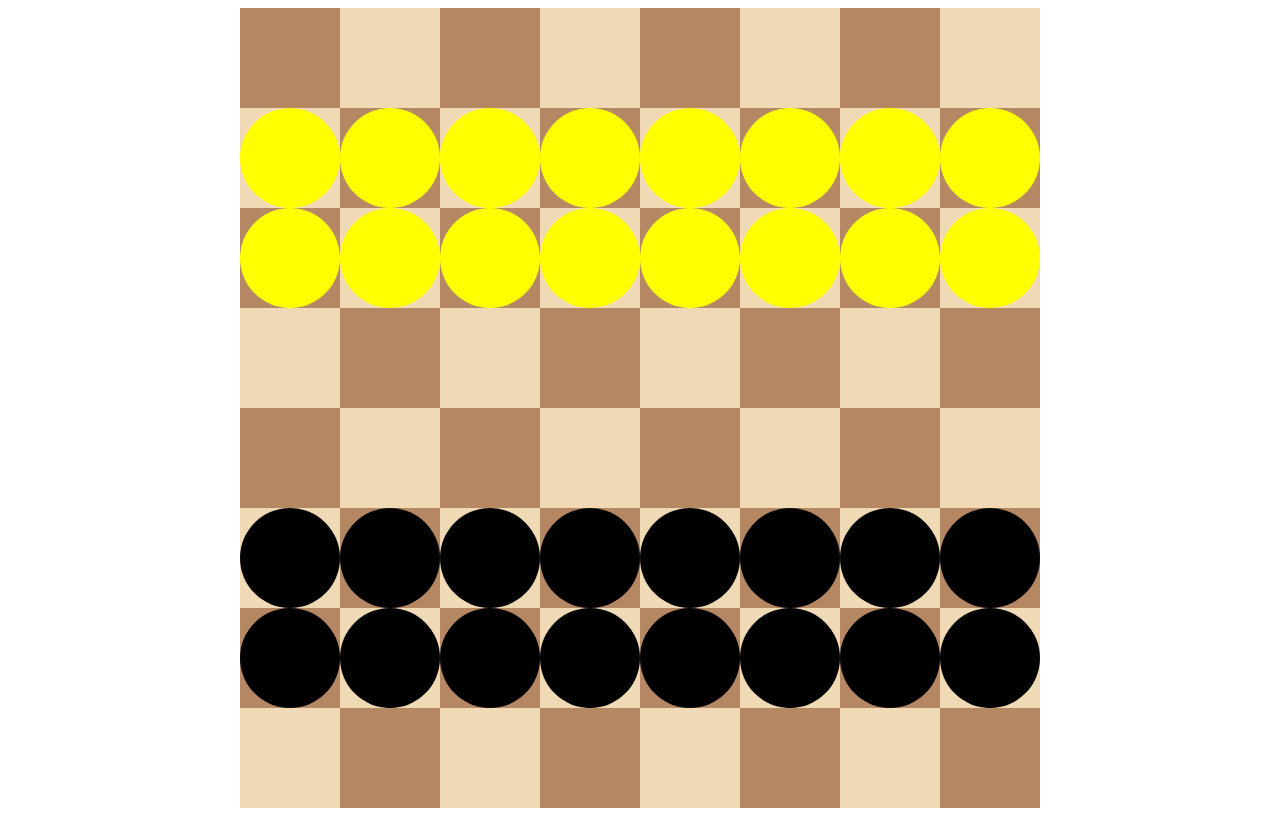
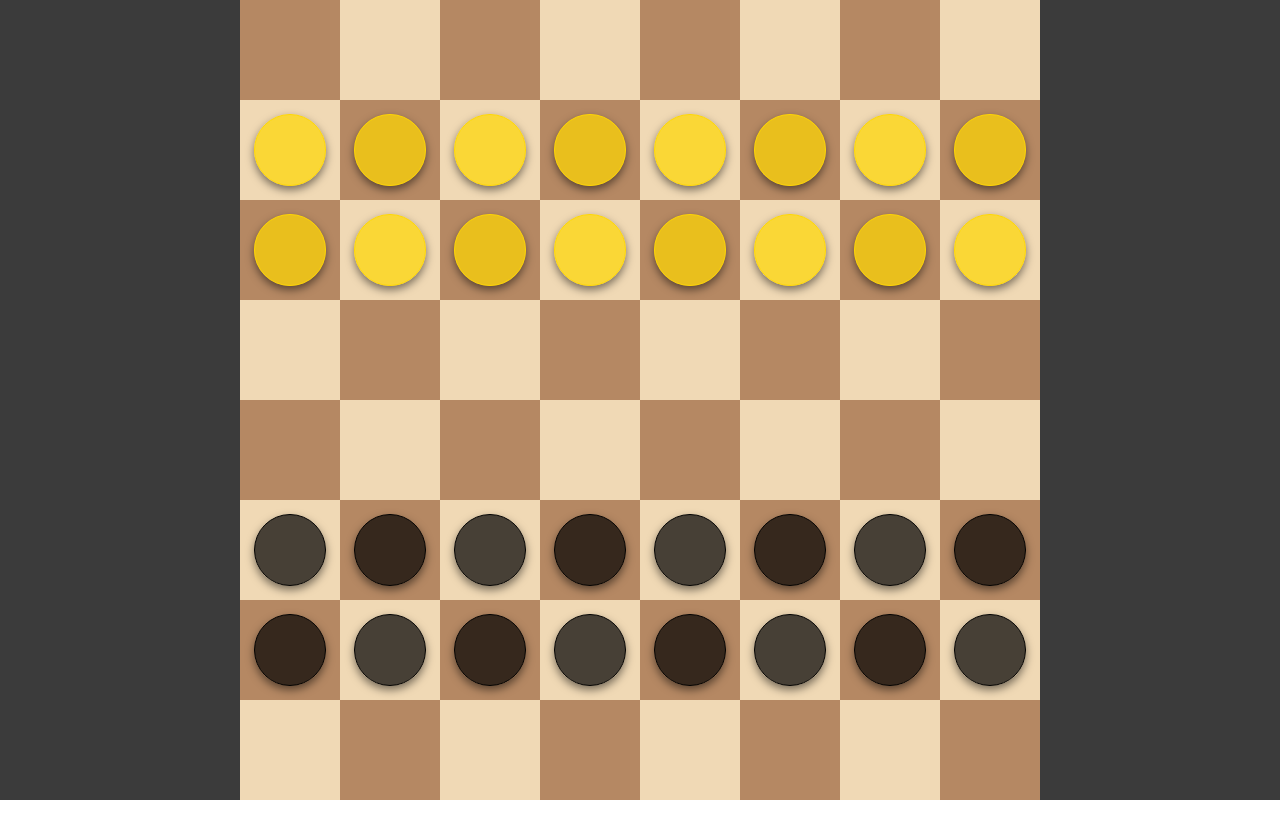
Before and after one commit to https-sam/dama-ai, an Angular app: page / in a window 1280 px wide. Built offline with nearby package versions, Linux system fonts and the light colour scheme.

Commit message:
styled board

```diff
--- a/src/app/app.component.html
+++ b/src/app/app.component.html
@@ -1 +1,3 @@
-<app-game></app-game>
+<main>
+  <app-game></app-game>
+</main>
--- a/src/app/app.component.scss
+++ b/src/app/app.component.scss
@@ -0,0 +1,8 @@
+main {
+  min-width: 100vw;
+  min-height: 100vh;
+  background-color: #3b3b3b;
+  display: flex;
+  justify-content: center;
+  align-items: center;
+}
--- a/src/app/modules/game/components/game.component.scss
+++ b/src/app/modules/game/components/game.component.scss
@@ -2,8 +2,8 @@
   display: grid;
   grid-template-columns: repeat(8, 1fr);
   grid-template-rows: repeat(8, 1fr);
-  max-width: 800px;
-  margin: auto;
+  min-width: 800px;
+  min-height: 800px;
 }
 
 .row {
--- a/src/app/modules/piece/components/piece.component.html
+++ b/src/app/modules/piece/components/piece.component.html
@@ -2,6 +2,7 @@
      [ngClass]="{
       'yellow-piece': color === PieceColorEnum.YELLOW,
       'black-piece': color === PieceColorEnum.BLACK,
+      'none': color === PieceColorEnum.NONE,
       'king': king
       }">
   <span *ngIf="king">K</span>
--- a/src/app/modules/piece/components/piece.component.scss
+++ b/src/app/modules/piece/components/piece.component.scss
@@ -1,23 +1,33 @@
 .piece {
+  cursor: pointer;
+  width: 70px;
+  height: 70px;
+  border-radius: 50%;
   display: flex;
   justify-content: center;
   align-items: center;
-  height: 100%;
-  width: 100%;
-  border-radius: 50%;
+  box-shadow: 0 4px 8px rgba(0, 0, 0, 0.5);
+  transition: all 0.3s ease;
 
   &.yellow-piece {
-    background-color: yellow;
+    background-color: rgba(255, 215, 0, 0.7);
+    border: 1px solid rgba(255, 215, 0, 1);
   }
 
   &.black-piece {
-    background-color: black;
-    color: white;
+    background-color: rgba(0, 0, 0, 0.7);
+    border: 1px solid rgba(0, 0, 0, 1);
   }
 
 
   &.king {
     //TODO: Add a crown instead
-    border: 2px solid gold;
+    font-size: 24px;
+    color: white;
+    text-shadow: 0 2px 4px rgba(0, 0, 0, 0.5);
   }
 }
+
+.none {
+  display: none;
+}
--- a/src/styles.scss
+++ b/src/styles.scss
@@ -1 +1,3 @@
-/* You can add global styles to this file, and also import other style files */
+body {
+  margin: 0;
+}
```
